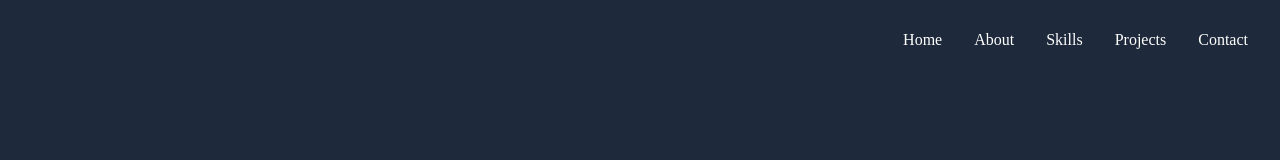
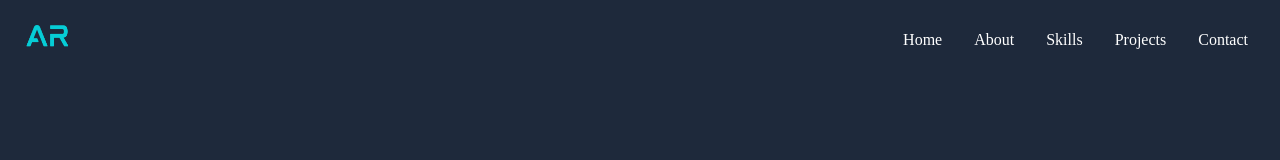
Before and after one commit to alexryan15/alexryan.pro, a React (Create React App) app: page / in a window 1280 px wide. Shown: the top 160 px of the page. Built offline with nearby package versions, Linux system fonts and the light colour scheme.

Commit message:
fixed icon title and logo

```diff
--- a/public/index.html
+++ b/public/index.html
@@ -24,7 +24,7 @@
       work correctly both with client-side routing and a non-root public URL.
       Learn how to configure a non-root public URL by running `npm run build`.
     -->
-    <title>React App</title>
+    <title>Alex Ryan | Portfolio</title>
   </head>
   <body>
     <noscript>You need to enable JavaScript to run this app.</noscript>
--- a/src/components/Navbar.jsx
+++ b/src/components/Navbar.jsx
@@ -2,6 +2,7 @@ import React, { useState } from "react";
 import { FaBars, FaTimes, FaGithub, FaLinkedin } from "react-icons/fa";
 import { HiOutlineMail } from "react-icons/hi";
 import { BsFillPersonLinesFill } from "react-icons/bs";
+import Logo from "../assets/logo.png";
 
 const Navbar = () => {
   const [nav, setNav] = useState(false);
@@ -9,7 +10,9 @@ const Navbar = () => {
 
   return (
     <div className="fixed w-full h-[80px] flex justify-between items-center px-4 caret-transparent">
-      <div>{/* <img src={Logo} alt="Logo" style={{width: '50px'}} /> */}</div>
+      <div>
+        <img src={Logo} alt="Logo" style={{ width: "4rem" }} />
+      </div>
 
       {/* Menu */}
       <ul className="hidden md:flex">
```
Also changed, not shown: src/assets/logo.png (added), 1 other file (tests, documents, lock files or other folders).
